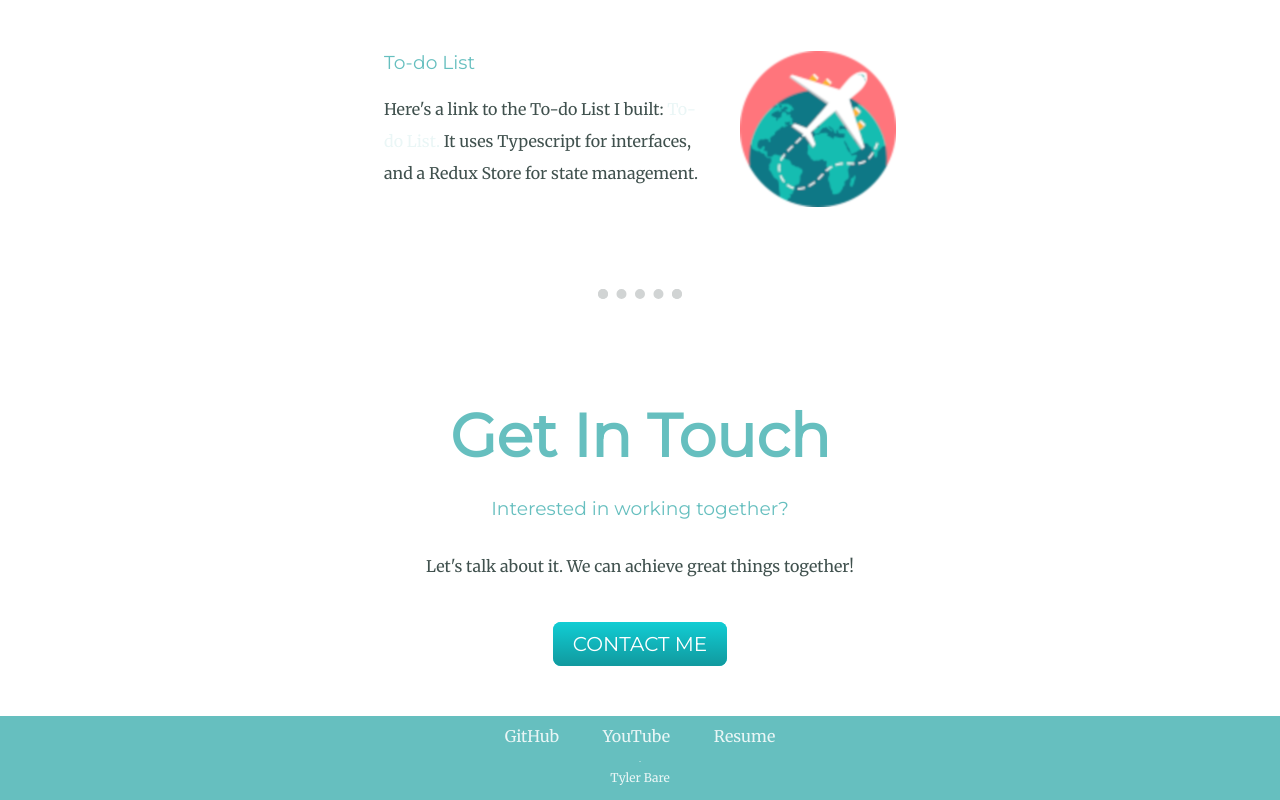
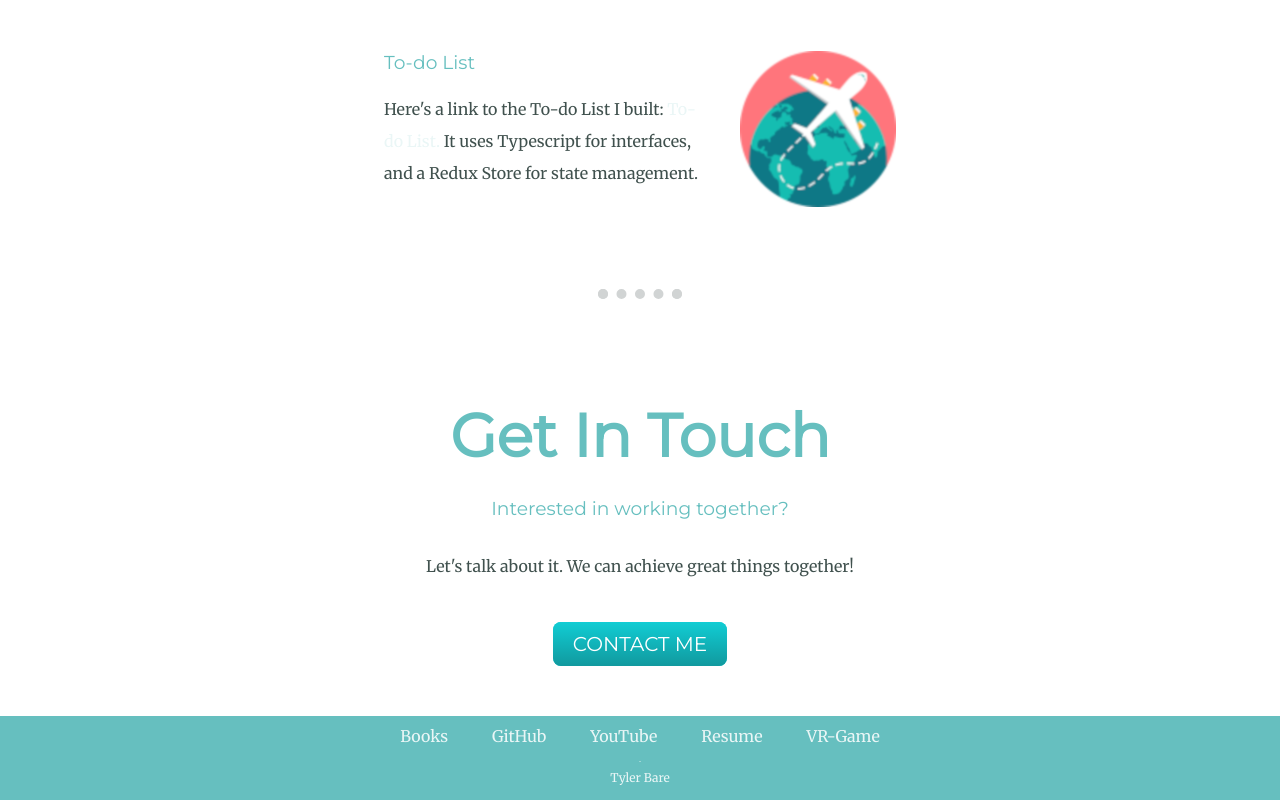
Before and after one commit to tylerbare98/Portfolio, a website: page index.html in a window 1280 px wide. Shown: the part 1976-2776 px from the top of the page. Drawn offline with Linux system fonts and the light colour scheme.

Commit message:
Update index.html

```diff
--- a/index.html
+++ b/index.html
@@ -88,6 +88,9 @@
   </div>
   <!-- --------------------------- Bottom Container ----------------------------------->
   <div id="bottom-container">
+   <a class="footer-link" href="https://www.wattpad.com/user/TylerBare98">
+    Books
+   </a>
    <a class="footer-link" href="https://www.github.com/tylerbare98">
     GitHub
    </a>
@@ -96,6 +99,9 @@
    </a>
    <a class="footer-link" href="resume.html" target="_blank">
     Resume
+   </a>
+   <a class="footer-link" href="https://store.steampowered.com/app/2181820/Touch_the_Balls_VR/" target="_blank">
+    VR-Game
    </a>
    <br/>
    <a class="citations" href="https://www.flaticon.com/" title="icons" target="_blank">
```
